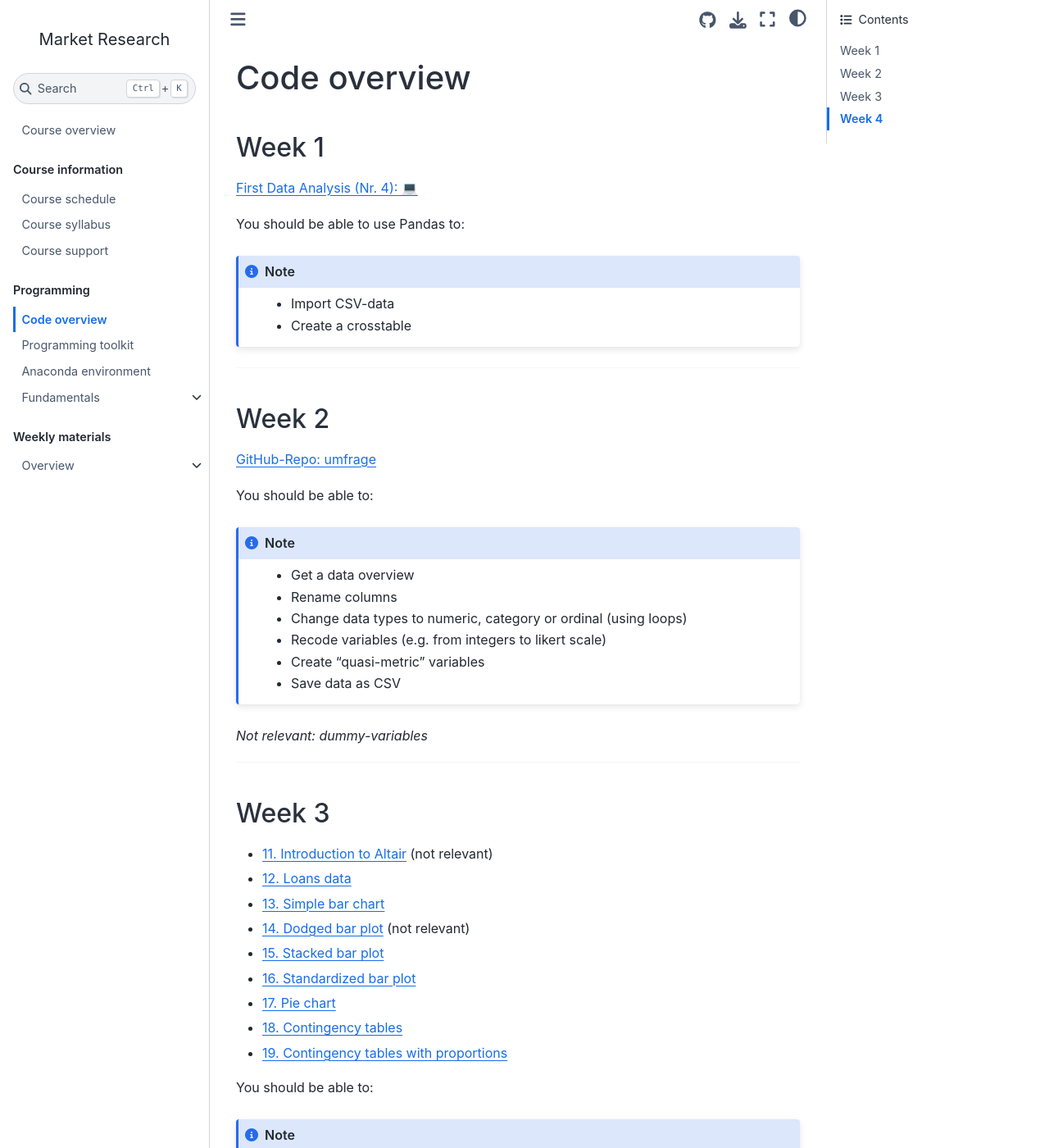
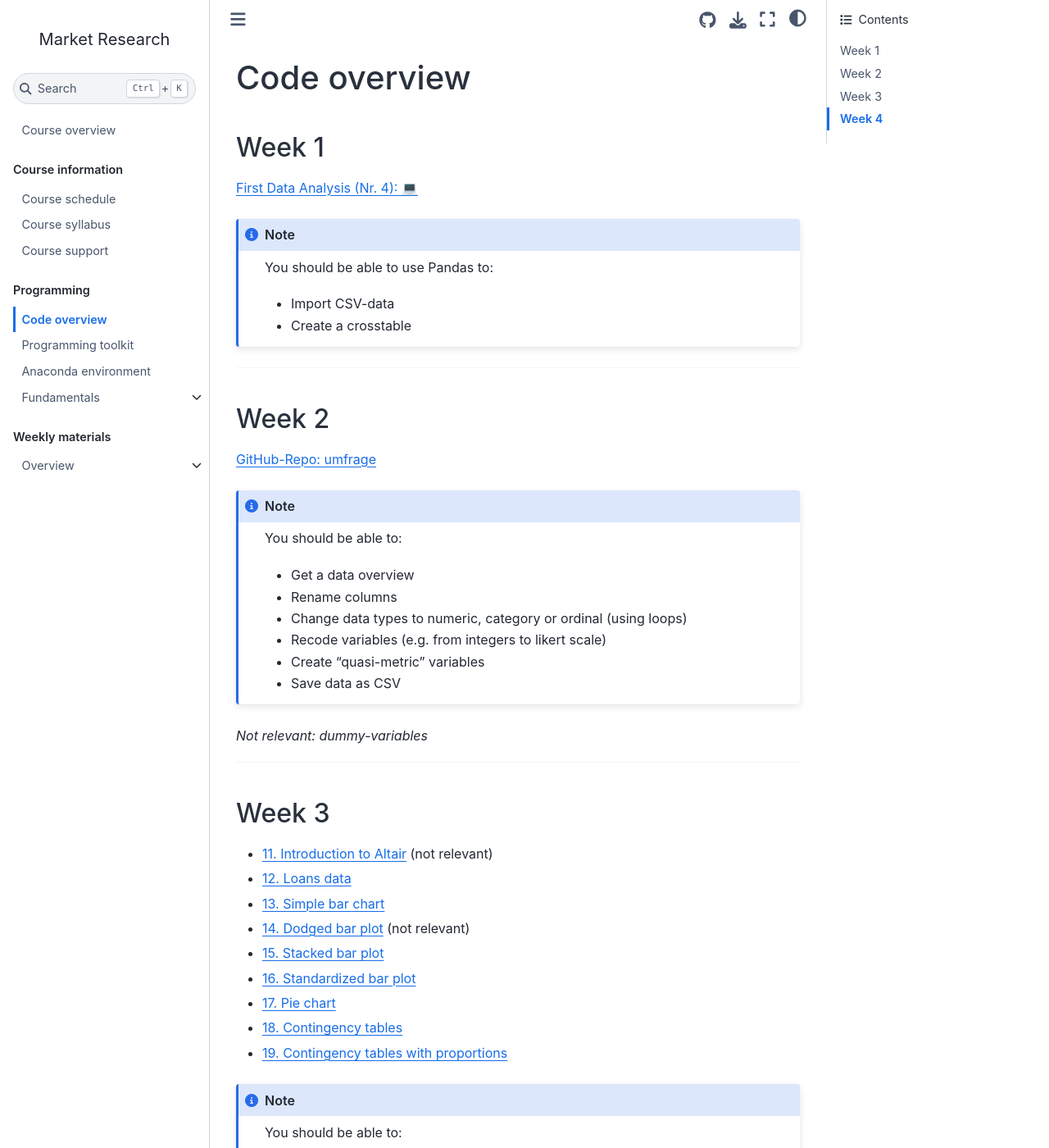
Before and after one commit to mr-ws22/website, a Jupyter Book: the page built from code/code-overview.md, in a window 1280 px wide and 1400 px high. Shown: the whole window at 82% size. Built offline with Jupyter Book 1.0.4 settings and Sphinx 7.4.7 and the Sphinx Book theme 1.1.4, drawn with Linux system fonts in a browser that asks for light colours; comment, search, counter and statistics services are not loaded; some of the changed text lies outside the part shown.

Commit message:
Update code-overview.md

````diff
--- a/code/code-overview.md
+++ b/code/code-overview.md
@@ -4,9 +4,10 @@
 
 [First Data Analysis (Nr. 4): 💻](../ae/ae1/01-1b-netflix-g.ipynb)
 
-You should be able to use Pandas to:
 
 ```{note}
+
+You should be able to use Pandas to:
 
 - Import CSV-data
 - Create a crosstable
@@ -20,9 +21,11 @@ You should be able to use Pandas to:
 [GitHub-Repo: umfrage](https://github.com/kirenz/umfrage)
 
 
+
+```{note}
+
 You should be able to:
 
-```{note}
 
 - Get a data overview
 - Rename columns
@@ -50,15 +53,16 @@ You should be able to:
 - [19. Contingency tables with proportions](../code/19-row-column-proportions.ipynb)
 
 
-You should be able to:
 
 ```{note}
+
+You should be able to:
 
 - Summarize the frequencies of categorical variables
 - Show levels of categorical variables
 - Obtain a data summary for categorical variables
 
-Create a:
+... create a:
 
 - Bar plot
 - Stacked bar plot
@@ -89,9 +93,11 @@ Optional:
 
 
 
+
+```{note}
 You should be able to create:
 
-```{note}
+
 
 - Scatter plots
 - Histograms
````
